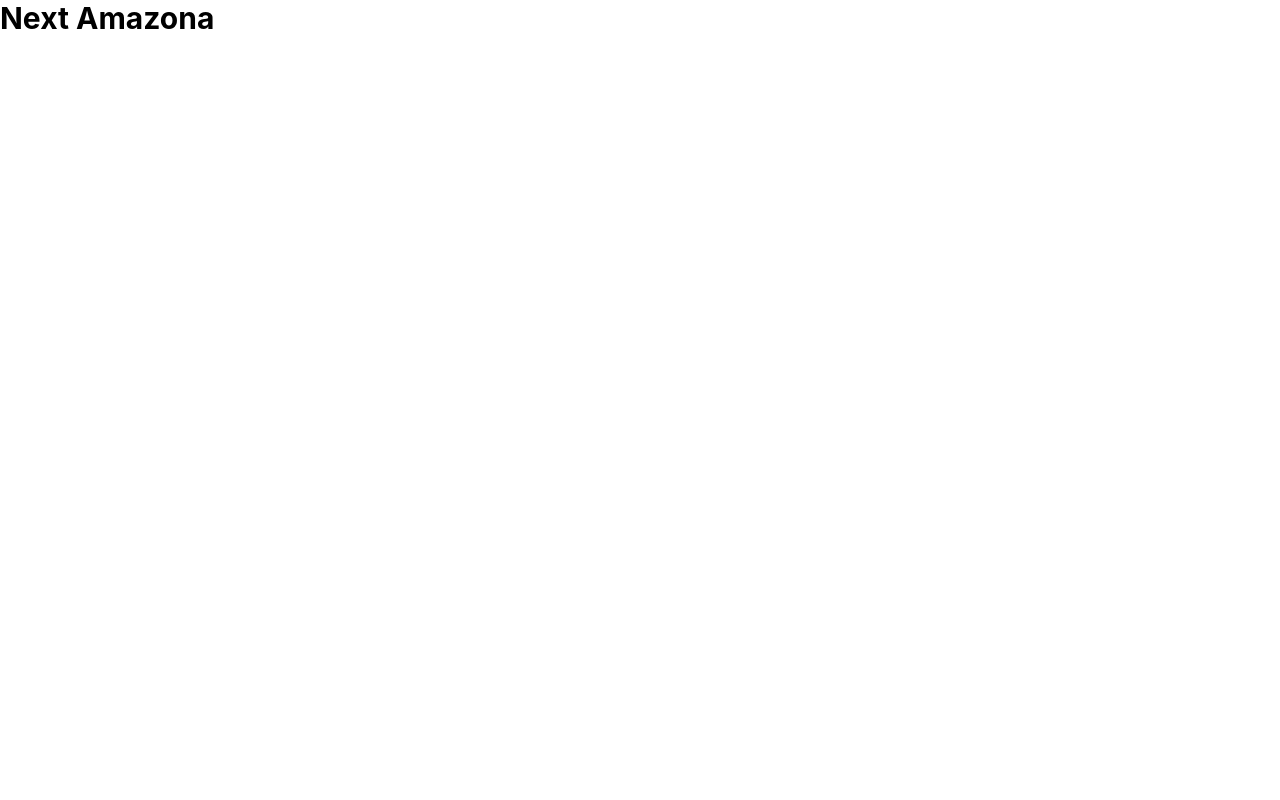
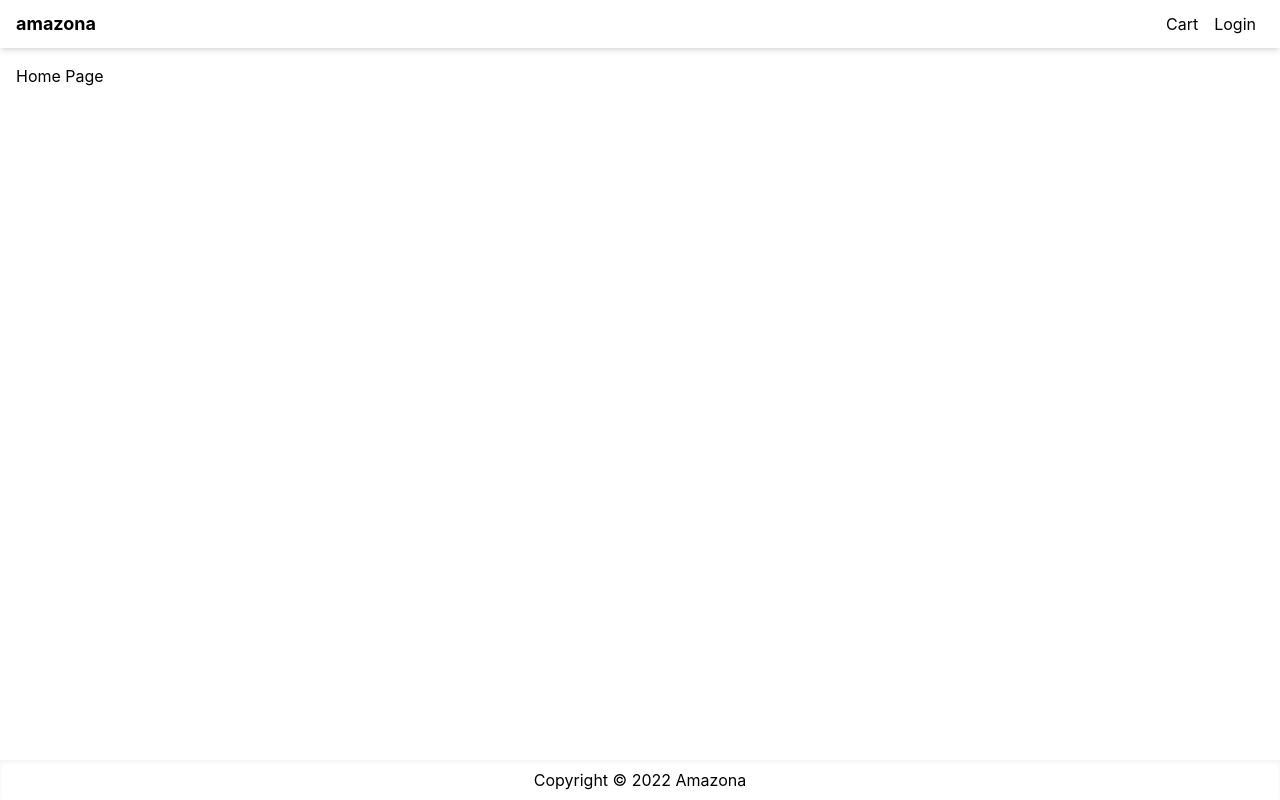
Before and after one commit to edwardreeddesign/ecom, a Next.js app: page / in a window 1280 px wide. Built offline with nearby package versions, Linux system fonts and the light colour scheme.

Commit message:
added layout component

```diff
--- /dev/null
+++ b/components/Layout.js
@@ -0,0 +1,36 @@
+import Head from 'next/head';
+import Link from 'next/link';
+
+const Layout = ({ title, children }) => {
+  return (
+    <div>
+      <Head>
+        <title>{title ? title + ' - Amazona' : 'Amazona'}</title>
+        <meta name="description" content="Ecommerce Website" />
+        <link rel="icon" href="/favicon.ico" />
+      </Head>
+      <div className="flex min-h-screen flex-col justify-between">
+        <header>
+          <nav className="flex h-12 items-center px-4 justify-between shadow-md">
+            <Link href="/">
+              <a className="text-lg font-bold">amazona</a>
+            </Link>
+            <div>
+              <Link href="/cart">
+                <a className="p-2">Cart</a>
+              </Link>
+              <Link href="/login">
+                <a className="p-2">Login</a>
+              </Link>
+            </div>
+          </nav>
+        </header>
+        <main className="container m-auto mt-4 px-4">{children}</main>
+        <footer className="flex justify-center items-center h-10 shadow-inner">
+          <p>Copyright &copy; 2022 Amazona</p>
+        </footer>
+      </div>
+    </div>
+  );
+};
+export default Layout;
--- a/pages/index.js
+++ b/pages/index.js
@@ -1,15 +1,5 @@
-import Head from 'next/head';
+import Layout from '../components/Layout';
 
 export default function Home() {
-  return (
-    <div>
-      <Head>
-        <title>Create Next App</title>
-        <meta name="description" content="Generated by create next app" />
-        <link rel="icon" href="/favicon.ico" />
-      </Head>
-
-      <h1 className="text-3xl font-bold">Next Amazona</h1>
-    </div>
-  );
+  return <Layout title="Home Page">Home Page</Layout>;
 }
```
Also changed, not shown: .eslintrc.json.
